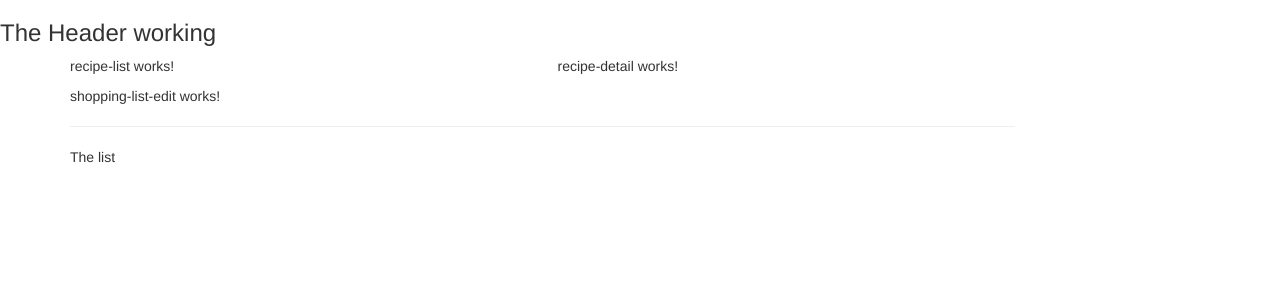
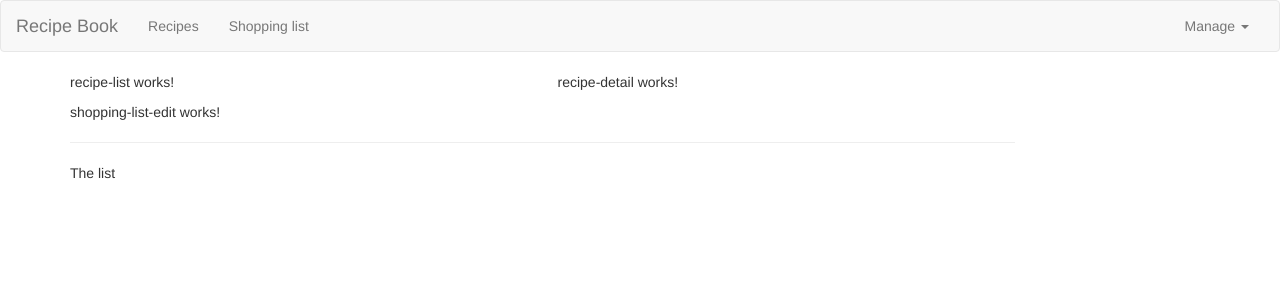
Before and after one commit to StepanB/recipe-book, an Angular app: page / in a window 1280 px wide. Shown: the top 300 px of the page. Built offline with nearby package versions, Linux system fonts and the light colour scheme.

Commit message:
Header section styling

```diff
--- a/src/app/header/header.component.html
+++ b/src/app/header/header.component.html
@@ -1 +1,23 @@
-<h3>The Header working</h3>
+<nav class="navbar navbar-default">
+  <div class="container-fluid">
+    <div class="navbar-header">
+      <a href="#" class="navbar-brand">Recipe Book</a>
+    </div>
+
+    <div class="collapse navbar-collapse">
+      <ul class="nav navbar-nav">
+        <li><a href="#">Recipes</a></li>
+        <li><a href="#">Shopping list</a></li>
+      </ul>
+      <ul class="nav navbar-nav navbar-right">
+        <li class="dropdown">
+          <a href="#" class="dropdown-toggle">Manage <span class="caret"></span></a>
+          <ul class="dropdown-menu">
+            <li><a href="#">Save Data</a></li>
+            <li><a href="#">Fetch Data</a></li>
+          </ul>
+        </li>
+      </ul>
+    </div>
+  </div>
+</nav>
```
